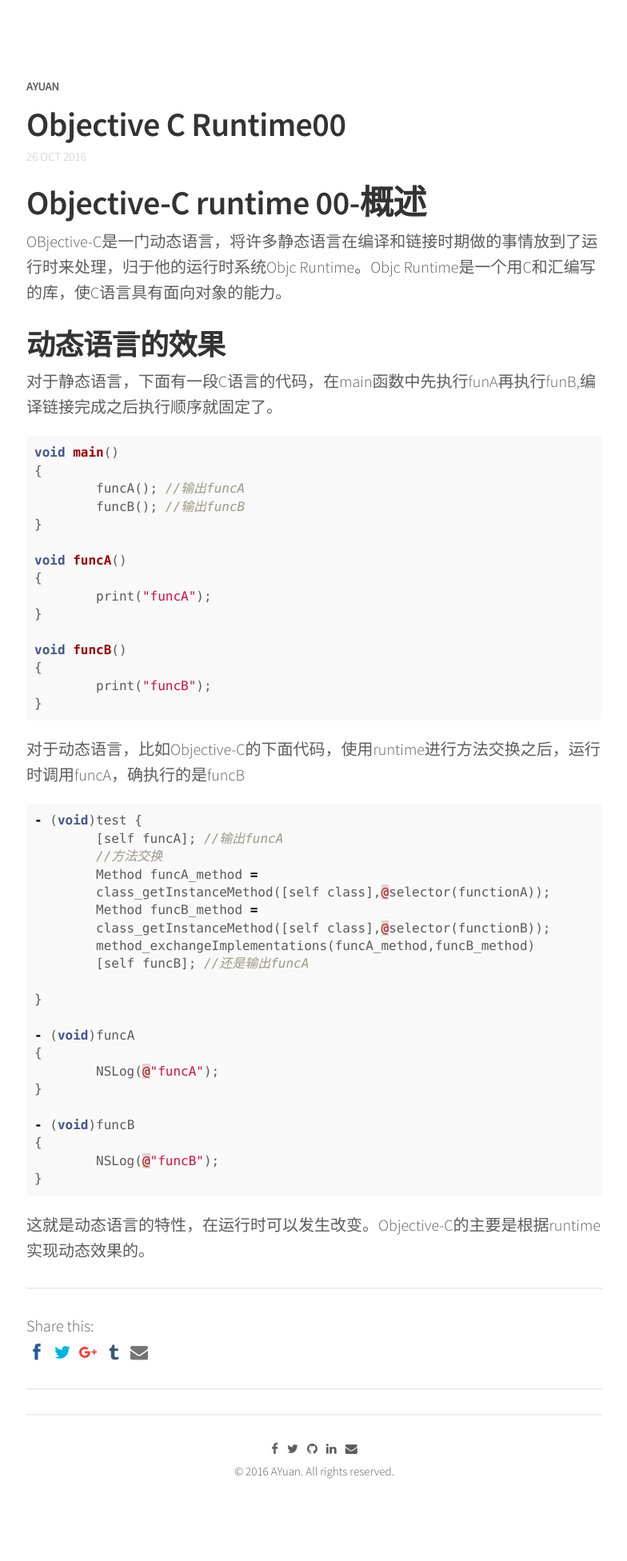
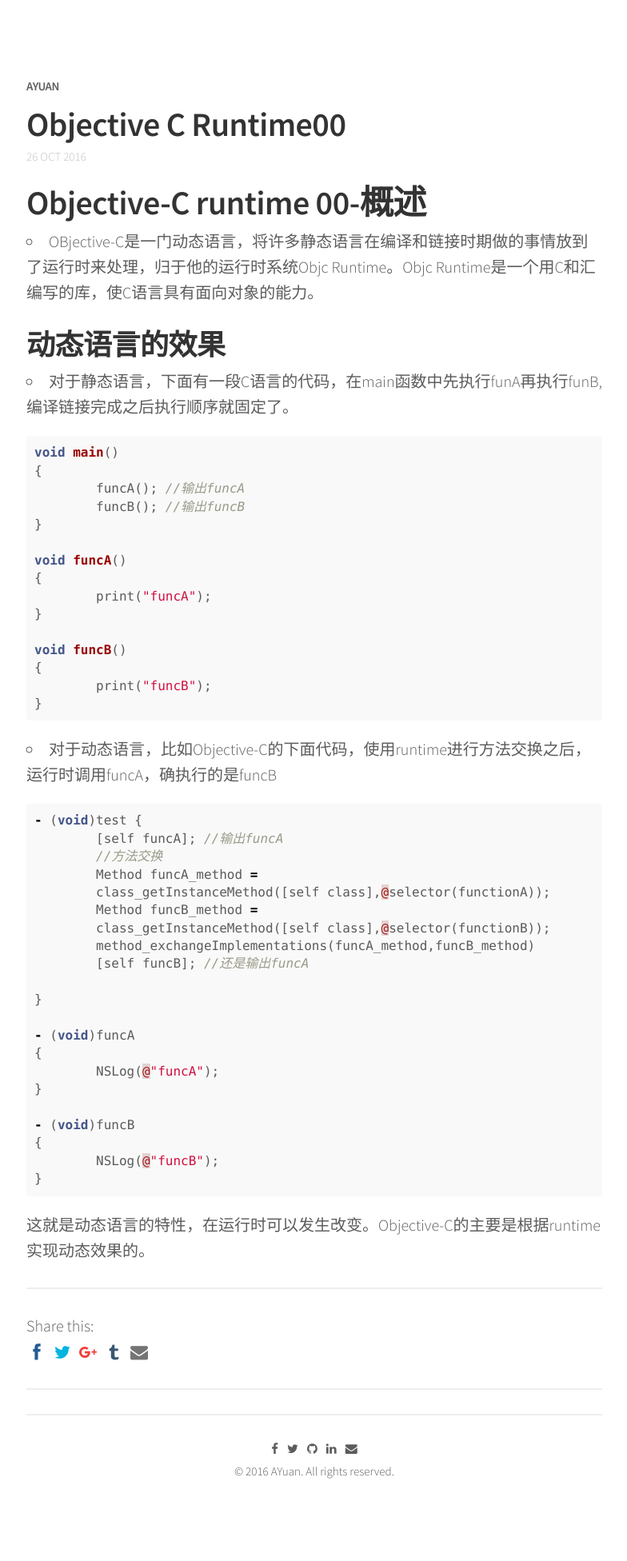
Before and after one commit to AAYuan/AYuan.github.io, a Jekyll site: the page built from _posts/2016-10-26-Objective-C-runtime00.md, in a window 1280 px wide. Shown: the whole page at 80% size, without its empty margins (247-1031 px from the left). Built offline with Jekyll 4.4.1, drawn with Linux system fonts in a browser that asks for light colours; nearby versions of some CDN libraries; comment, search, counter and statistics services are not loaded.

````diff
--- a/_posts/2016-10-26-Objective-C-runtime00.md
+++ b/_posts/2016-10-26-Objective-C-runtime00.md
@@ -1,11 +1,10 @@
 
 
 # Objective-C runtime 00-概述
-
-OBjective-C是一门动态语言，将许多静态语言在编译和链接时期做的事情放到了运行时来处理，归于他的运行时系统Objc Runtime。Objc Runtime是一个用C和汇编写的库，使C语言具有面向对象的能力。
+- OBjective-C是一门动态语言，将许多静态语言在编译和链接时期做的事情放到了运行时来处理，归于他的运行时系统Objc Runtime。Objc Runtime是一个用C和汇编写的库，使C语言具有面向对象的能力。
 
 ## 动态语言的效果
-对于静态语言，下面有一段C语言的代码，在main函数中先执行funA再执行funB,编译链接完成之后执行顺序就固定了。
+- 对于静态语言，下面有一段C语言的代码，在main函数中先执行funA再执行funB,编译链接完成之后执行顺序就固定了。
 
 ```c
 void main()
@@ -25,7 +24,7 @@ void funcB()
 }
 ```
 
-对于动态语言，比如Objective-C的下面代码，使用runtime进行方法交换之后，运行时调用funcA，确执行的是funcB
+- 对于动态语言，比如Objective-C的下面代码，使用runtime进行方法交换之后，运行时调用funcA，确执行的是funcB
 
 ```c
 - (void)test {
````
